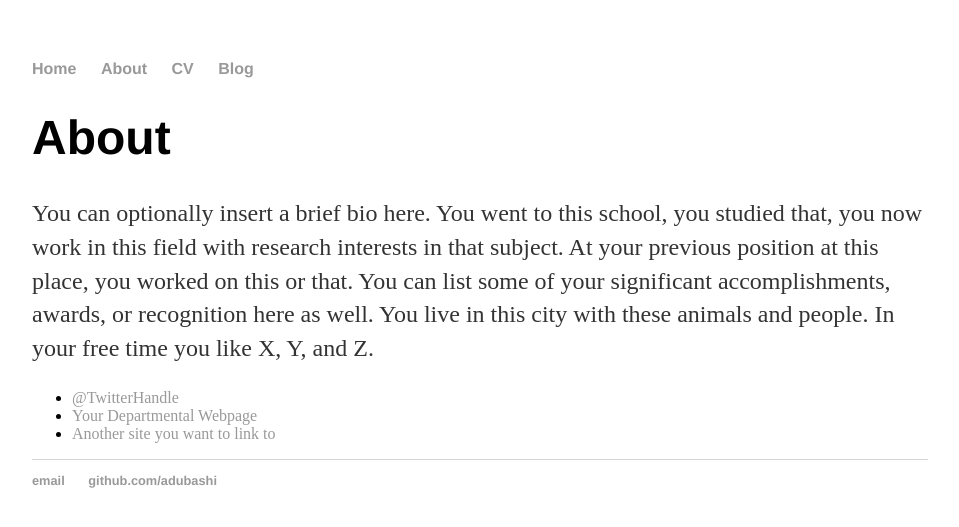
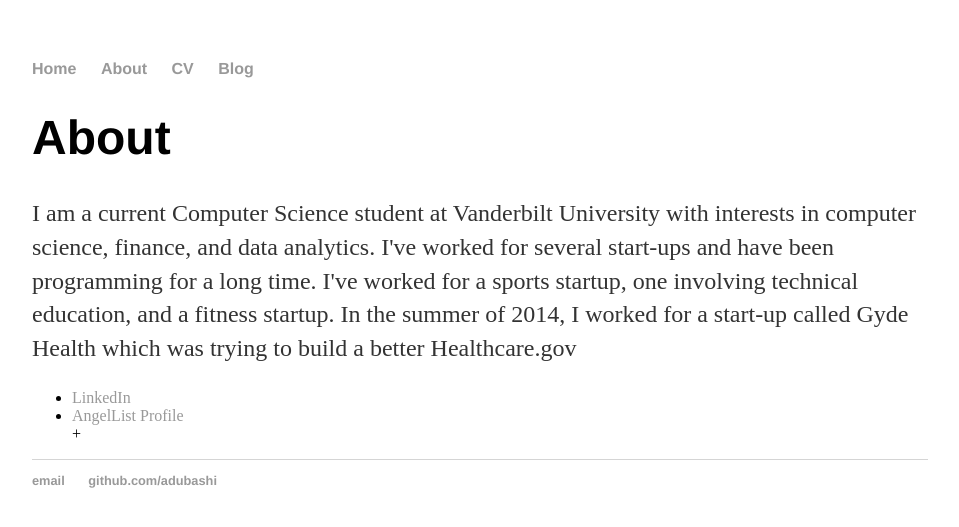
Before and after one commit to adubashi/adubashi.github.io, a Jekyll site: the page built from about/index.html, in a window 1280 px wide. Shown: the top 527 px of the page, without its empty margins (160-1119 px from the left). Built offline with Jekyll 4.4.1, drawn with Linux system fonts in a browser that asks for light colours.

Commit message:
Update index.html

```diff
--- a/about/index.html
+++ b/about/index.html
@@ -1,15 +1,16 @@
 ---
 layout: default
-title: About Hank Quinlan
+title: About Arjun Dubashi
 ---
 
 		<div class="about">
 			<h1>About</h1>
-			<p>You can optionally insert a brief bio here. You went to this school, you studied that, you now work in this field with research interests in that subject. At your previous position at this place, you worked on this or that. You can list some of your significant accomplishments, awards, or recognition here as well. You live in this city with these animals and people. In your free time you like X, Y, and Z.</p>
+			<p>I am a current Computer Science student at Vanderbilt University with interests in computer science, finance, and data analytics.
+			I've worked for several start-ups and have been programming for a long time. I've worked for a sports startup, one involving technical education, and a fitness startup.
+			In the summer of 2014, I worked for a start-up called Gyde Health which was trying to build a better Healthcare.gov</p>
 
 			<ul class="contacts">
-				<li><a href="#">@TwitterHandle</a></li>
-				<li><a href="#">Your Departmental Webpage</a></li>
-				<li><a href="#">Another site you want to link to</a></li>
+				<li><a href="#https://www.linkedin.com/in/arjundubashi">LinkedIn</a></li>
+				<li><a href="#https://angel.co/arjun-dubashi">AngelList Profile</a></li>+
 				</ul>
 		</div>
```
